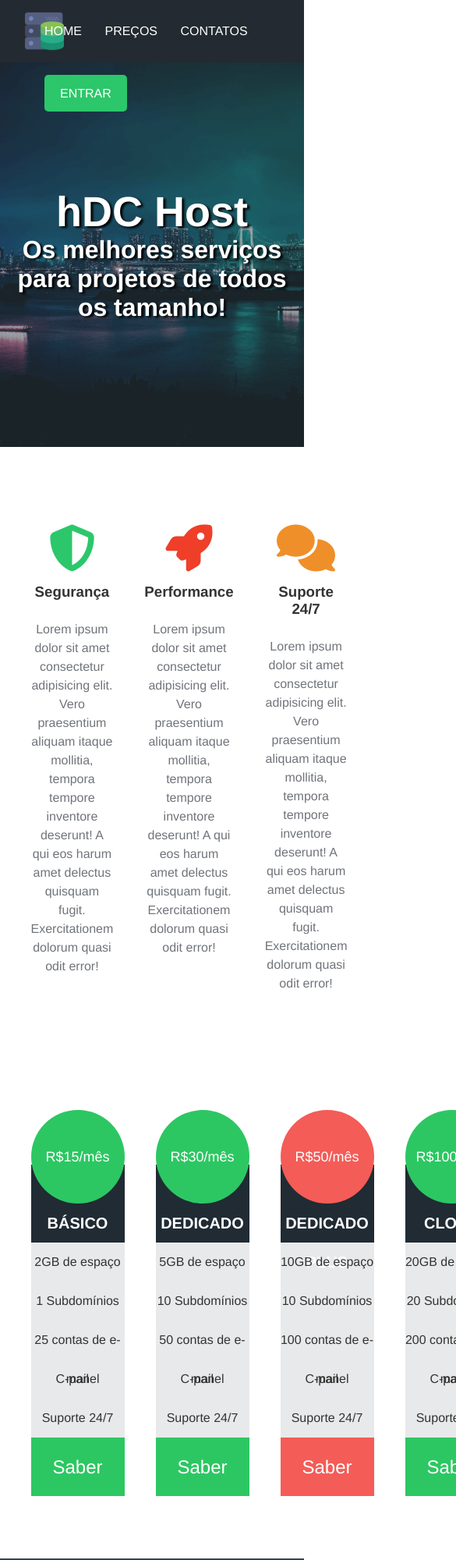
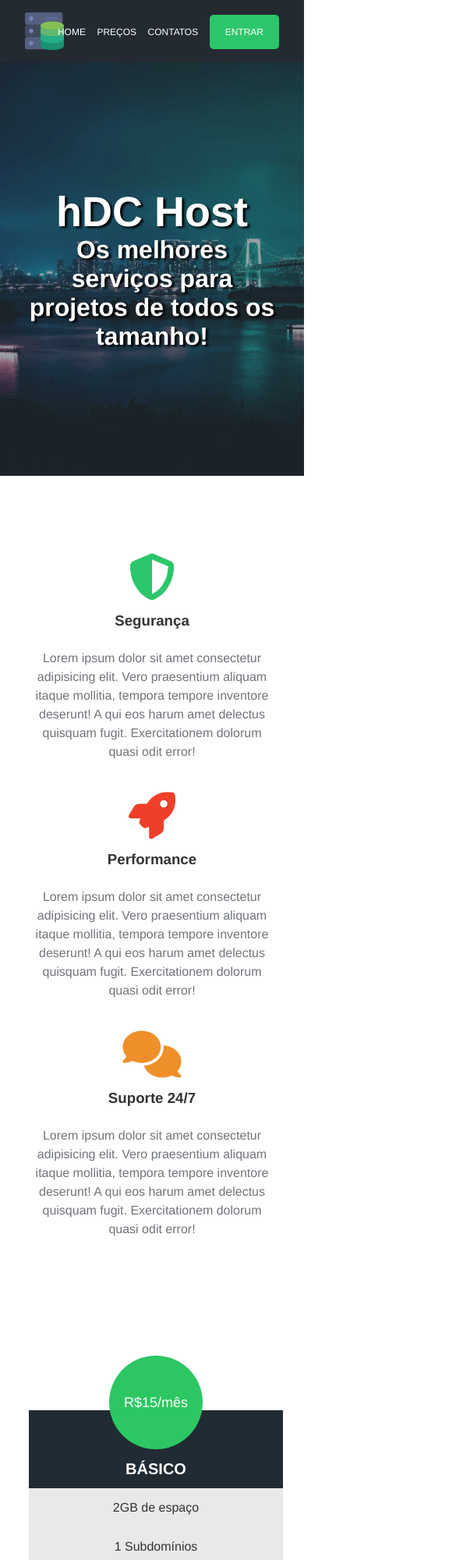
Before and after one commit to andreluiskunert/Formacao_Full_Stack_2026_completo_Hora_de_Codar, a plain HTML site: page Curso de HTML e CSS do Básico ao Avançado_Com Projetos/8_Projetos/HdC_Host/index.html in a window 390 px wide. Shown: the top 2000 px of the page at 78% size, 585 px wide, since content can reach past the window. Drawn offline with Linux system fonts and the light colour scheme.

Commit message:
Bora LKA

```diff
--- a/Curso de HTML e CSS do Básico ao Avançado_Com Projetos/8_Projetos/HdC_Host/css/estilo.css
+++ b/Curso de HTML e CSS do Básico ao Avançado_Com Projetos/8_Projetos/HdC_Host/css/estilo.css
@@ -439,3 +439,78 @@ footer{
   font-weight: bold;
   margin: 20px 0 100px;
 }
+/* Segunda-feira_D'noite,16/11/2026
+  Responsividade
+*/
+/* small laptops a partir de 1100px */
+@media (max-width: 1100px) {
+  .plans-container {
+    width: 95%;
+  }
+
+  .plan {
+    margin: 0 5px;
+  }
+}
+
+/* tablet 900px */
+@media (max-width: 900px) {
+  .main-banner p {
+    padding: 0 6rem;
+  }
+
+  .searchdomain-container {
+    padding: 2rem 4rem;
+  }
+}
+
+/* celular 576px */
+@media (max-width: 576px) {
+  html,
+  body {
+    overflow-x: hidden;
+  }
+
+  .navbar-items li {
+    font-size: 12px;
+    margin-left: 10px;
+  }
+
+  .main-banner p {
+    padding: 0 2rem;
+  }
+
+  .services-container ul {
+    flex-direction: column;
+  }
+
+  .plans-container {
+    flex-direction: column;
+    width: 100%;
+    padding: 0 2rem;
+  }
+
+  .plan {
+    width: 100%;
+    max-width: 100%;
+    margin-bottom: 15px;
+  }
+
+  .searchdomain-container h2 {
+    font-size: 28px;
+  }
+
+  .searchdomain-container input[type="text"] {
+    width: 100%;
+  }
+
+  .contact-container {
+    padding: 3rem 2rem;
+  }
+
+  .contact-container input,
+  .contact-container textarea {
+    width: 100%;
+    margin: 10px 0;
+  }
+}
```
